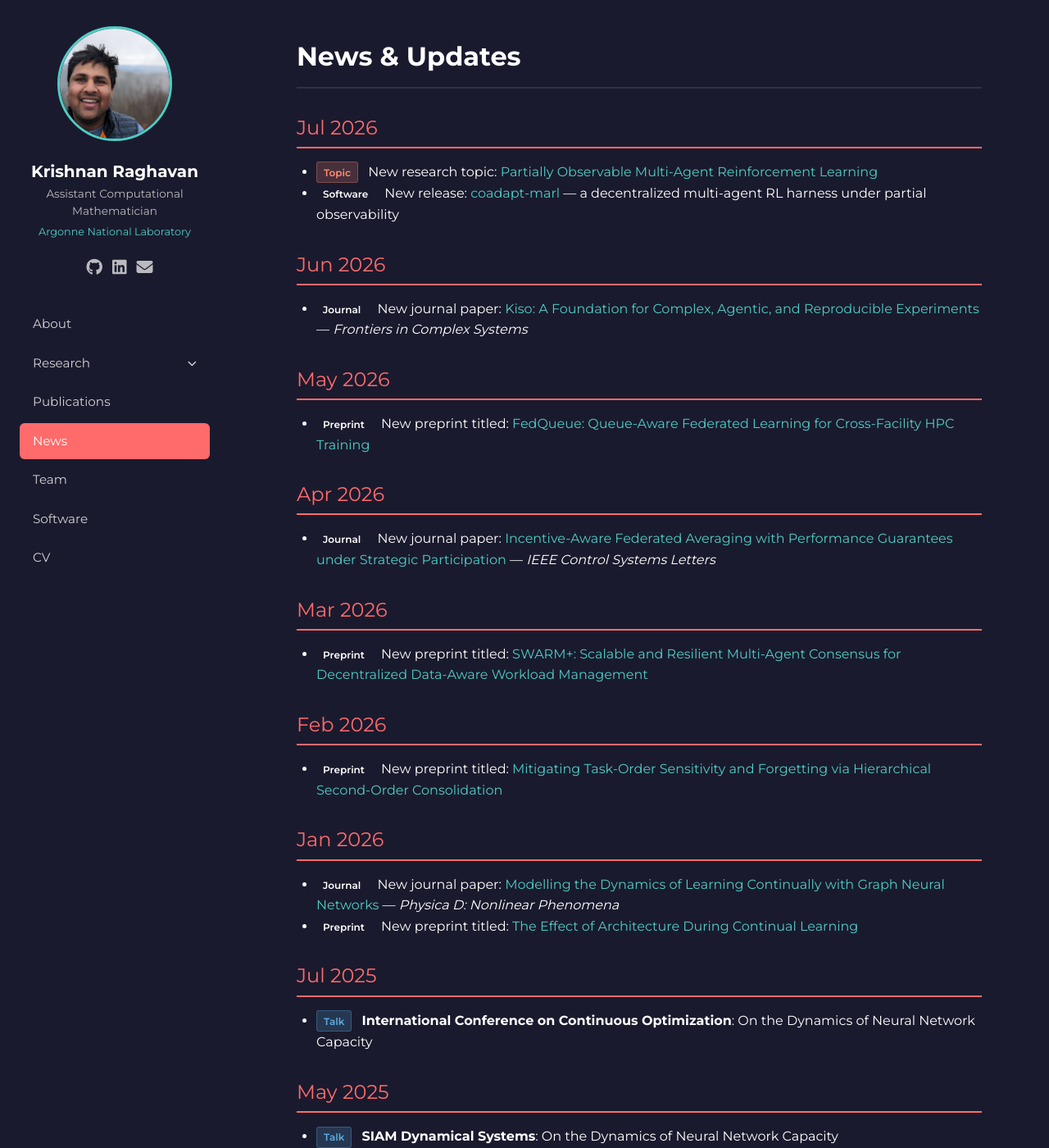
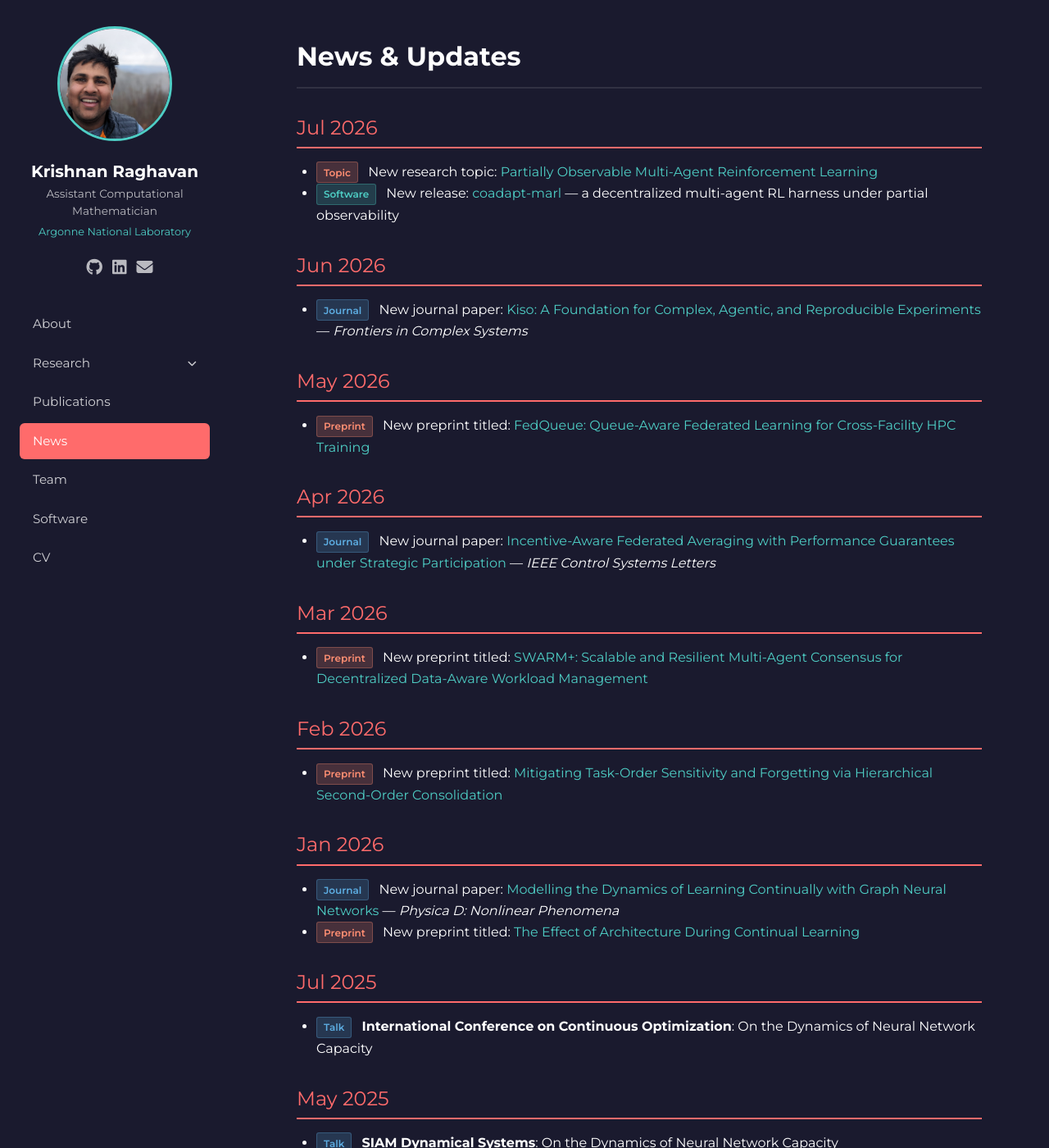
Before and after one commit to krm9c/krm9c.github.io, a Jekyll site: the page built from _pages/news.md, in a window 1280 px wide and 1400 px high. Shown: the whole window at 82% size. Built offline with Jekyll 4.4.1, drawn with Linux system fonts in a browser that asks for light colours; a style sheet for code colours, icons or effects is not loaded.

Commit message:
fix some errors

```diff
--- a/assets/css/main.scss
+++ b/assets/css/main.scss
@@ -396,6 +396,10 @@ hr {
   &.card-violet {
     border-left-color: $violet;
     .card-count { color: $violet; }
+  }
+  &.card-teal {
+    border-left-color: $teal;
+    .card-count { color: $teal; }
   }
   &.card-gray {
     border-left-color: #6b7280;
@@ -885,7 +889,7 @@ hr {
 
 // Publication tags for bib entries
 .page {
-  counter-reset: publication-counter 55; // Start at 55 (54 + 1) for reverse counting
+  counter-reset: publication-counter; // ascending numbering: newest = 1 (auto-scales with # of papers)
 }
 
 h2.bibliography {
@@ -907,7 +911,7 @@ ol.bibliography {
   padding-left: 0;
 
   li {
-    counter-increment: publication-counter -1; // Decrement instead of increment
+    counter-increment: publication-counter; // ascending: 1, 2, 3, ... (newest first)
     position: relative;
     padding-left: 3rem;
     margin-bottom: 1.5rem;
@@ -1000,6 +1004,30 @@ ol.bibliography {
     background: rgba($emerald, 0.2);
     color: $emerald;
     border: 1px solid rgba($emerald, 0.3);
+  }
+
+  &.news-tag-preprint {
+    background: rgba($amber, 0.2);
+    color: $amber;
+    border: 1px solid rgba($amber, 0.3);
+  }
+
+  &.news-tag-journal {
+    background: rgba($violet, 0.2);
+    color: $violet;
+    border: 1px solid rgba($violet, 0.3);
+  }
+
+  &.news-tag-conference {
+    background: rgba($coral, 0.2);
+    color: $coral;
+    border: 1px solid rgba($coral, 0.3);
+  }
+
+  &.news-tag-software {
+    background: rgba($teal, 0.2);
+    color: $teal;
+    border: 1px solid rgba($teal, 0.3);
   }
 
   &.news-tag-invited {
```
